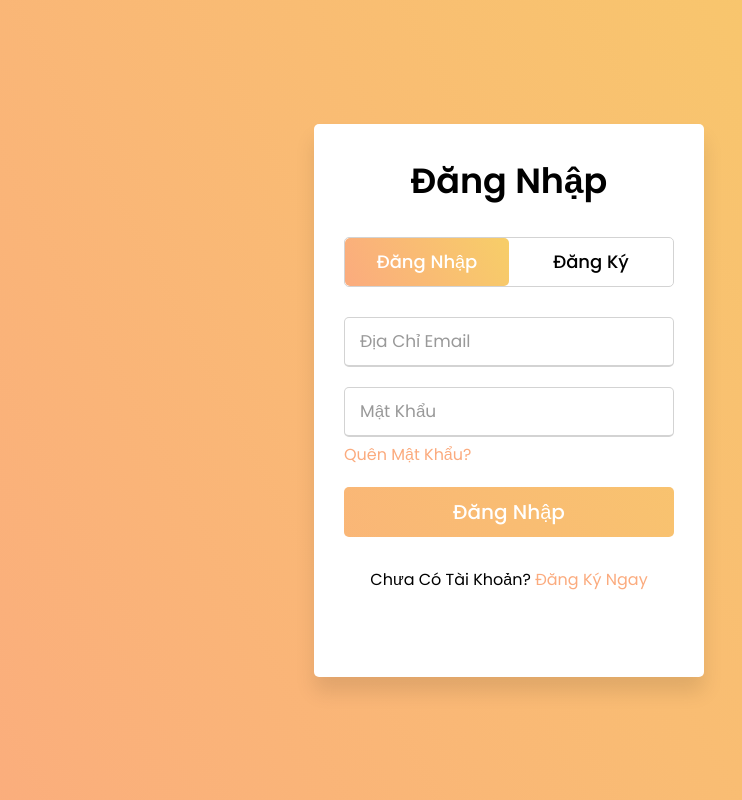
After one commit to TranDuc41/Nhom2_BE1_HK1_NH22-23, a PHP site: page /login.php in a window 1280 px wide. The commit adds this page. Shown: the whole page, without its empty margins (131-873 px from the left). Run offline with PHP 8.4, Linux system fonts and the light colour scheme; a stand-in replaces the project's code that opens the database connection.

Commit message:
Thêm Form Đăng Ký, Đăng Nhập

```diff
--- /dev/null
+++ b/css/login.css
@@ -0,0 +1,182 @@
+@import url('https://fonts.googleapis.com/css?family=Poppins:400,500,600,700&display=swap'); *{
+    margin: 0;
+    padding: 0;
+    box-sizing: border-box;
+    font-family: 'Poppins', sans-serif;
+  }
+  html,body{
+    display: grid;
+    height: 100%;
+    width: 100%;
+    place-items: center;
+    background-color: #FBAB7E;
+  background-image: linear-gradient(62deg, #FBAB7E 0%, #F7CE68 100%);
+  }
+  ::selection{
+    background: #fa4299;
+    color: #fff;
+  }
+  .container{
+    overflow: hidden;
+    max-width: 390px;
+    background: #fff;
+    padding: 30px;
+    border-radius: 5px;
+    box-shadow: 0px 15px 20px rgba(0,0,0,0.1);
+  }
+  .container .title-text{
+    display: flex;
+    width: 200%;
+  }
+  .container .title{
+    width: 50%;
+    font-size: 35px;
+    font-weight: 600;
+    text-align: center;
+    transition: all 0.6s cubic-bezier(0.68,-0.55,0.265,1.55);
+  }
+  .container .slide-controls{
+    position: relative;
+    display: flex;
+    height: 50px;
+    width: 100%;
+    overflow: hidden;
+    margin: 30px 0 10px 0;
+    justify-content: space-between;
+    border: 1px solid lightgrey;
+    border-radius: 5px;
+  }
+  .slide-controls .slide{
+    height: 100%;
+    width: 100%;
+    color: #fff;
+    font-size: 18px;
+    font-weight: 500;
+    text-align: center;
+    line-height: 48px;
+    cursor: pointer;
+    z-index: 1;
+    transition: all 0.6s ease;
+  }
+  .slide-controls label.signup{
+    color: #000;
+  }
+  .slide-controls .slider-tab{
+    position: absolute;
+    height: 100%;
+    width: 50%;
+    left: 0;
+    z-index: 0;
+    border-radius: 5px;
+   background-color: #FBAB7E;
+  background-image: linear-gradient(62deg, #FBAB7E 0%, #F7CE68 100%);
+    transition: all 0.6s cubic-bezier(0.68,-0.55,0.265,1.55);
+  }
+  input[type="radio"]{
+    display: none;
+  }
+  #signup:checked ~ .slider-tab{
+    left: 50%;
+  }
+  #signup:checked ~ label.signup{
+    color: #fff;
+    cursor: default;
+    user-select: none;
+  }
+  #signup:checked ~ label.login{
+    color: #000;
+  }
+  #login:checked ~ label.signup{
+    color: #000;
+  }
+  #login:checked ~ label.login{
+    cursor: default;
+    user-select: none;
+  }
+  .container .form-container{
+    width: 100%;
+    overflow: hidden;
+  }
+  .form-container .form-inner{
+    display: flex;
+    width: 200%;
+  }
+  .form-container .form-inner form{
+    width: 50%;
+    transition: all 0.6s cubic-bezier(0.68,-0.55,0.265,1.55);
+  }
+  .form-inner form .field{
+    height: 50px;
+    width: 100%;
+    margin-top: 20px;
+  }
+  .form-inner form .field input{
+    height: 100%;
+    width: 100%;
+    outline: none;
+    padding-left: 15px;
+    border-radius: 5px;
+    border: 1px solid lightgrey;
+    border-bottom-width: 2px;
+    font-size: 17px;
+    transition: all 0.3s ease;
+  }
+  .form-inner form .field input:focus{
+    border-color: #fc83bb;
+  }
+  .form-inner form .field input::placeholder{
+    color: #999;
+    transition: all 0.3s ease;
+  }
+  form .field input:focus::placeholder{
+    color: #b3b3b3;
+  }
+  .form-inner form .pass-link{
+    margin-top: 5px;
+  }
+  .form-inner form .signup-link{
+    text-align: center;
+    margin-top: 30px;
+  }
+  .form-inner form .pass-link a,
+  .form-inner form .signup-link a{
+    color: #FBAB7E;
+    text-decoration: none;
+  }
+  .form-inner form .pass-link a:hover, .form-inner form .signup-link a:hover{
+    text-decoration: underline;
+  }
+  form .btn{
+    height: 50px;
+    width: 100%;
+    border-radius: 5px;
+    position: relative;
+    overflow: hidden;
+  }
+  form .btn .btn-layer{
+    height: 100%;
+    width: 300%;
+    position: absolute;
+    left: -100%;
+    background-color: #FBAB7E;
+  background-image: linear-gradient(62deg, #FBAB7E 0%, #F7CE68 100%);
+    border-radius: 5px;
+    transition: all 0.4s ease;
+  }
+  form .btn:hover .btn-layer{
+    left: 0;
+  }
+  form .btn input[type="submit"]{
+    height: 100%;
+    width: 100%;
+    z-index: 1;
+    position: relative;
+    background: none;
+    border: none;
+    color: #fff;
+    padding-left: 0;
+    border-radius: 5px;
+    font-size: 20px;
+    font-weight: 500;
+    cursor: pointer;
+  }
--- a/index.php
+++ b/index.php
@@ -47,7 +47,7 @@
 						<li><a href="#"><i class="fa fa-map-marker"></i> 1734 Stonecoal Road</a></li>
 					</ul>
 					<ul class="header-links pull-right">
-						<li><a href="#"><i class="fa fa-dollar"></i> USD</a></li>
+						<li><a href="#"><i class="fa fa-dollar"></i> VND</a></li>
 						<li><a href="#"><i class="fa fa-user-o"></i> My Account</a></li>
 					</ul>
 				</div>
--- /dev/null
+++ b/js/login.js
@@ -0,0 +1,17 @@
+const loginText = document.querySelector(".title-text .login");
+const loginForm = document.querySelector("form.login");
+const loginBtn = document.querySelector("label.login");
+const signupBtn = document.querySelector("label.signup");
+const signupLink = document.querySelector("form .signup-link a");
+signupBtn.onclick = (()=>{
+  loginForm.style.marginLeft = "-50%";
+  loginText.style.marginLeft = "-50%";
+});
+loginBtn.onclick = (()=>{
+  loginForm.style.marginLeft = "0%";
+  loginText.style.marginLeft = "0%";
+});
+signupLink.onclick = (()=>{
+  signupBtn.click();
+  return false;
+});
--- /dev/null
+++ b/login.php
@@ -0,0 +1,72 @@
+
+<!DOCTYPE html>
+<html lang="en">
+<head>
+    <meta charset="UTF-8">
+    <meta http-equiv="X-UA-Compatible" content="IE=edge">
+    <meta name="viewport" content="width=device-width, initial-scale=1.0">
+    <title>Đăng Nhập</title>
+    <link rel="stylesheet" href="./css/login.css">
+</head>
+<body>
+  <div class="container">
+    <div class="title-text">
+       <div class="title login">
+          Đăng Nhập
+       </div>
+       <div class="title signup">
+          Đăng Ký
+       </div>
+    </div>
+    <div class="form-container">
+       <div class="slide-controls">
+          <input type="radio" name="slide" id="login" checked>
+          <input type="radio" name="slide" id="signup">
+          <label for="login" class="slide login">Đăng Nhập</label>
+          <label for="signup" class="slide signup">Đăng Ký</label>
+          <div class="slider-tab"></div>
+       </div>
+       <div class="form-inner">
+          <form action="" class="login" method="POST">
+             <div class="field">
+                <input type="text" id="user" name="user" placeholder="Địa Chỉ Email" required>
+             </div>
+             <div class="field">
+                <input type="password" id="pass" name="pass" placeholder="Mật Khẩu" required>
+             </div>
+             <div class="pass-link">
+                <a href="#">Quên Mật Khẩu?</a>
+             </div>
+             <div class="field btn">
+                <div class="btn-layer"></div>
+                <input type="submit" value="Đăng Nhập">
+             </div>
+             <div class="signup-link">
+                Chưa Có Tài Khoản? <a href=""> Đăng Ký Ngay</a>
+             </div>
+          </form>
+
+          <form action="#" class="signup" method="POST">
+             <div class="field">
+                <input class="full_name" type="text" placeholder="Nhập Họ Tên" required>
+             </div>
+             <div class="field">
+                <input class="user_name" type="text" placeholder="Nhập Email" required>
+             </div>
+             <div class="field">
+                <input class="pass1" type="password" placeholder="Nhập Mật Khẩu" required>
+             </div>
+             <div class="field">
+                <input class="pass2" type="password" placeholder="Nhập Lại Mật Khẩu" required>
+             </div>
+             <div class="field btn">
+                <div class="btn-layer"></div>
+                <input type="submit" value=" Đăng Ký">
+             </div>
+          </form>
+       </div>
+    </div>
+ </div>
+</body>
+<script src="./js/login.js"></script>
+</html>
```
